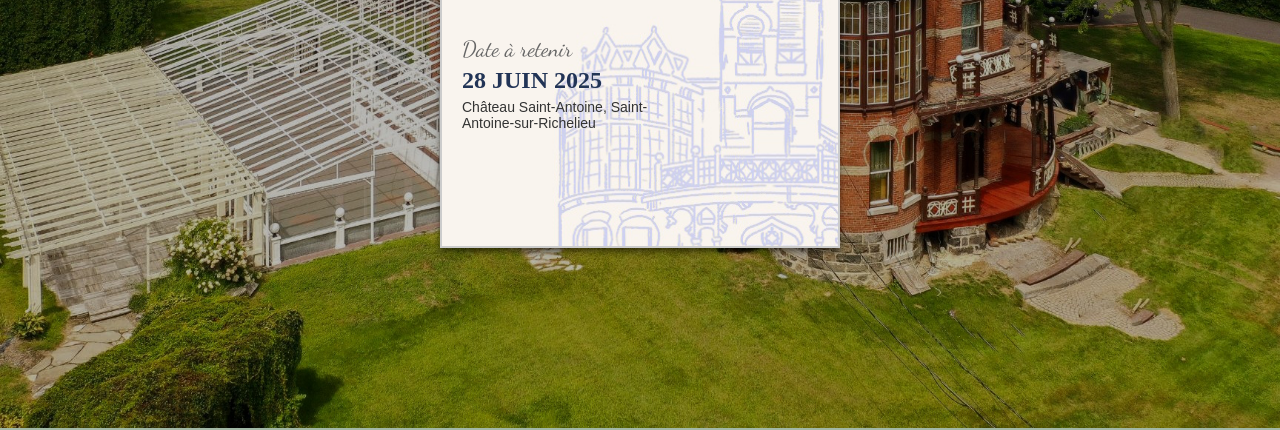
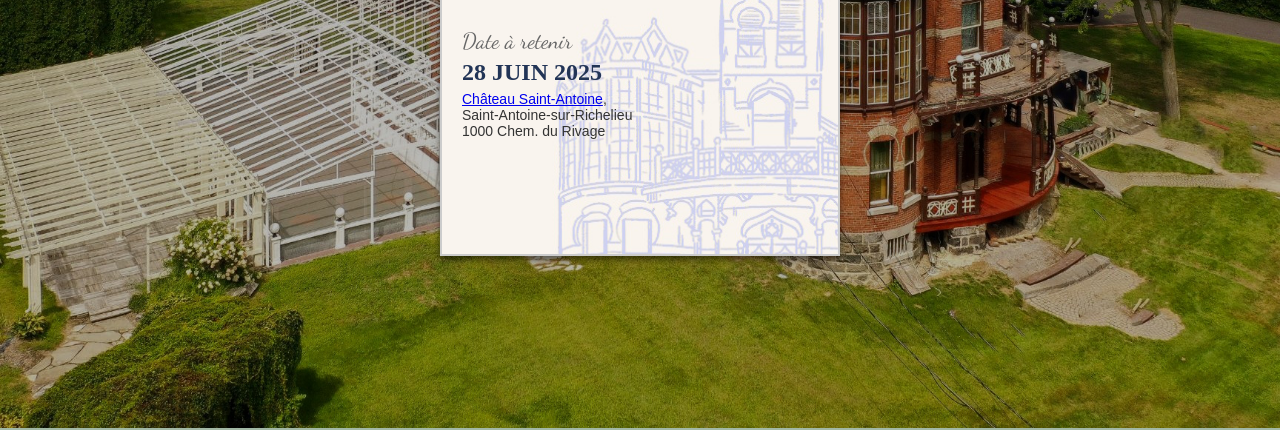
Before and after one commit to davidgilbert35/davidgilbert35.github.io, a plain HTML site: page alt/index.html in a window 1280 px wide. Shown: the part 372-802 px from the top of the page. Drawn offline with Linux system fonts and the light colour scheme; a web font is replaced by a local one.

Commit message:
added adress and link

```diff
--- a/alt/index.html
+++ b/alt/index.html
@@ -24,7 +24,11 @@
 					<p>
 						<span class="save-the-date">Date à retenir</span>
 						<span class="date">28 JUIN 2025</span>
-						<span class="location">Château Saint-Antoine, Saint-Antoine-sur-Richelieu</span>
+						<span class="location"
+							><a href="https://chateausaint-antoine.com/" target="_blank">Château Saint-Antoine</a>,<br />
+							Saint-Antoine-sur-Richelieu<br />
+							1000 Chem. du Rivage</span
+						>
 					</p>
 				</div>
 			</div>
```
Also changed, not shown: index.html (+5 -1 lines), servicer/index.html (+5 -1 lines).
